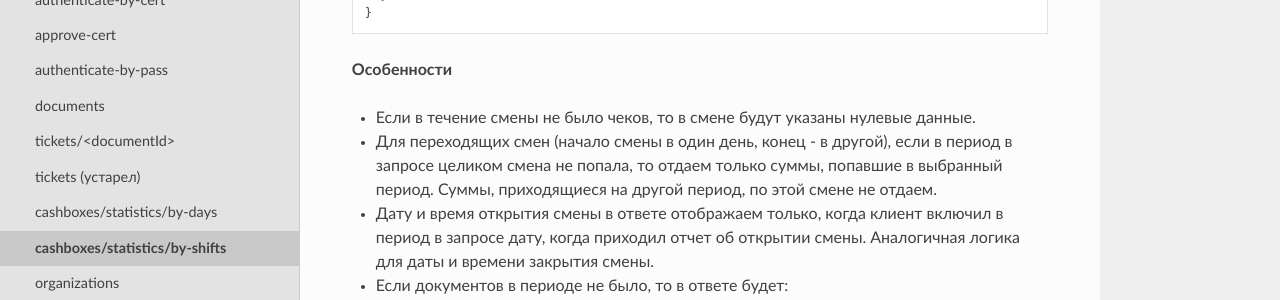
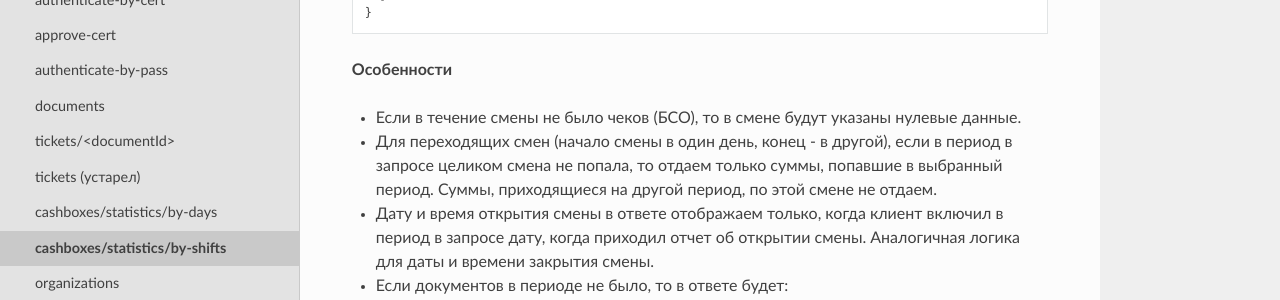
Before and after one commit to skbkontur/ofd-api-docs, a Sphinx documentation site: the page built from docs/source/http/cashboxes-statistics-by-shifts.rst, in a window 1280 px wide and 900 px high, scrolled down 3266 px. Shown: the part 319-619 px from the top of the window. Built offline with Sphinx 7.4.7 and the Read the Docs theme 2.0.0, drawn with Linux system fonts in a browser that asks for light colours.

Commit message:
К чекам добавила БСО в особенности by-shifts

```diff
--- a/docs/source/http/cashboxes-statistics-by-shifts.rst
+++ b/docs/source/http/cashboxes-statistics-by-shifts.rst
@@ -192,7 +192,7 @@ cashboxes/statistics/by-shifts
 
 **Особенности**
 
-- Если в течение смены не было чеков, то в смене будут указаны нулевые данные.
+- Если в течение смены не было чеков (БСО), то в смене будут указаны нулевые данные.
 - Для переходящих смен (начало смены в один день, конец - в другой), если в период в запросе целиком смена не попала, то отдаем только суммы, попавшие в выбранный период. Суммы, приходящиеся на другой период, по этой смене не отдаем.
 - Дату и время открытия смены в ответе отображаем только, когда клиент включил в период в запросе дату, когда приходил отчет об открытии смены. Аналогичная логика для даты и времени закрытия смены.
 - Если документов в периоде не было, то в ответе будет:
```
